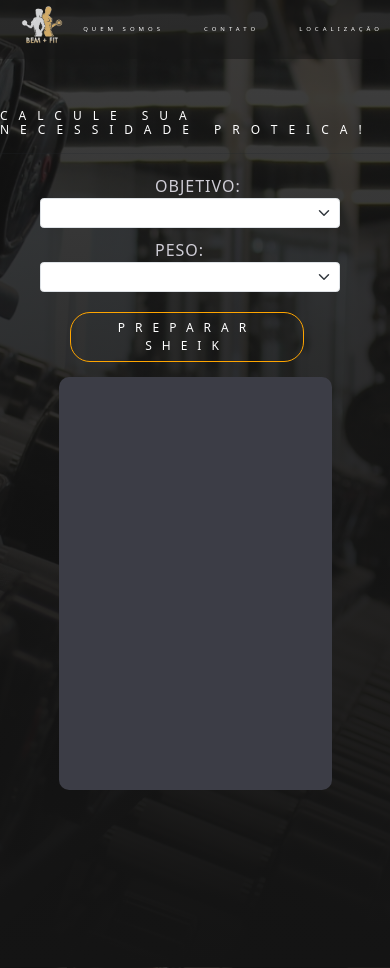
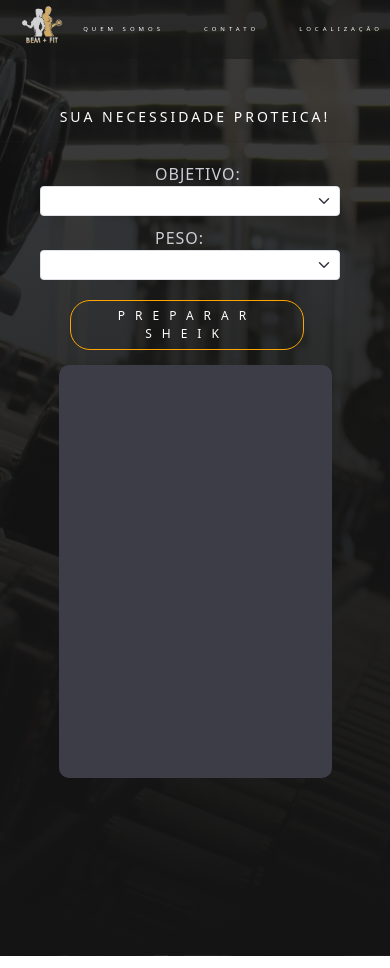
Before and after one commit to GustavoHenriqueDEV/AcademiaProject, a Vue app: page /makeYourTrain in a window 390 px wide. Built offline with nearby package versions, Linux system fonts and the light colour scheme.

Commit message:
textAjust

```diff
--- a/src/views/makeYourTrain.vue
+++ b/src/views/makeYourTrain.vue
@@ -17,7 +17,7 @@
     </header>
     <main>
       <div class="content-makeTrain">
-        <h1 class="a">Calcule sua necessidade proteica!</h1>
+        <h1 class="a">Sua necessidade proteica!</h1>
       </div>
       <hr>
       <div class="Select-container">
@@ -132,9 +132,11 @@ export default {
 @media screen and (max-width: 600px) {
   .a {
     margin-top: 15px;
-    font-size: 1.2rem;
+    font-size: 1.4rem;
   }
-
+  .content-makeTrain .a{
+    letter-spacing: 0.3rem;
+  }
   .btn-content {
     width: 60%;
     margin-left: 70px;
```
